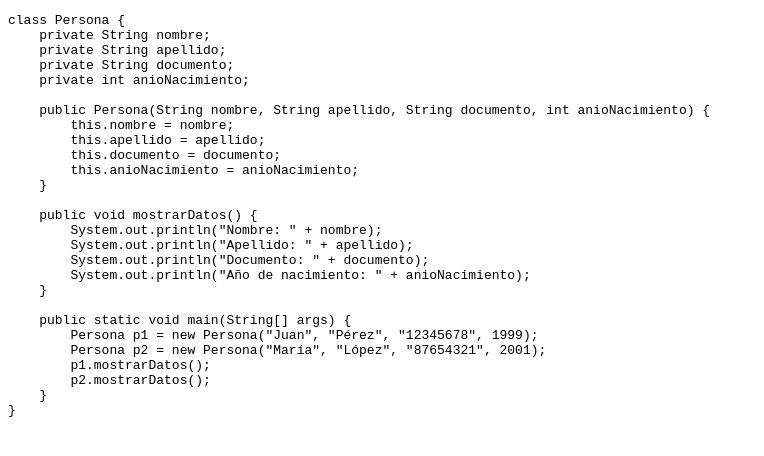
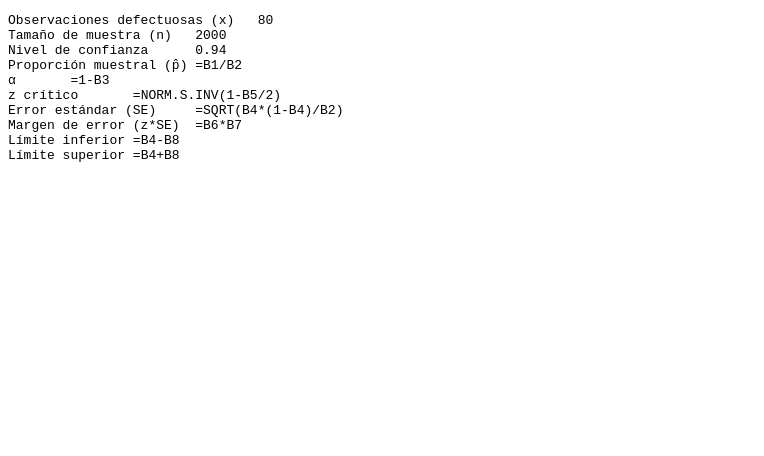
Before and after one commit to Mau2g/5hSoluciones, a plain HTML site: page pc1poo/index.html in a window 1280 px wide. Shown: the whole page, without its empty margins (0-764 px from the left). Drawn offline with Linux system fonts and the light colour scheme.

Commit message:
Actualizar index.html

```diff
--- a/pc1poo/index.html
+++ b/pc1poo/index.html
@@ -6,33 +6,16 @@
 </head>
 <body>
 <pre>
-class Persona {
-    private String nombre;
-    private String apellido;
-    private String documento;
-    private int anioNacimiento;
-
-    public Persona(String nombre, String apellido, String documento, int anioNacimiento) {
-        this.nombre = nombre;
-        this.apellido = apellido;
-        this.documento = documento;
-        this.anioNacimiento = anioNacimiento;
-    }
-
-    public void mostrarDatos() {
-        System.out.println("Nombre: " + nombre);
-        System.out.println("Apellido: " + apellido);
-        System.out.println("Documento: " + documento);
-        System.out.println("Año de nacimiento: " + anioNacimiento);
-    }
-
-    public static void main(String[] args) {
-        Persona p1 = new Persona("Juan", "Pérez", "12345678", 1999);
-        Persona p2 = new Persona("María", "López", "87654321", 2001);
-        p1.mostrarDatos();
-        p2.mostrarDatos();
-    }
-}
+Observaciones defectuosas (x)	80
+Tamaño de muestra (n)	2000
+Nivel de confianza	0.94
+Proporción muestral (p̂)	=B1/B2
+α	=1-B3
+z crítico	=NORM.S.INV(1-B5/2)
+Error estándar (SE)	=SQRT(B4*(1-B4)/B2)
+Margen de error (z*SE)	=B6*B7
+Límite inferior	=B4-B8
+Límite superior	=B4+B8
 </pre>
 </body>
 </html>
```
